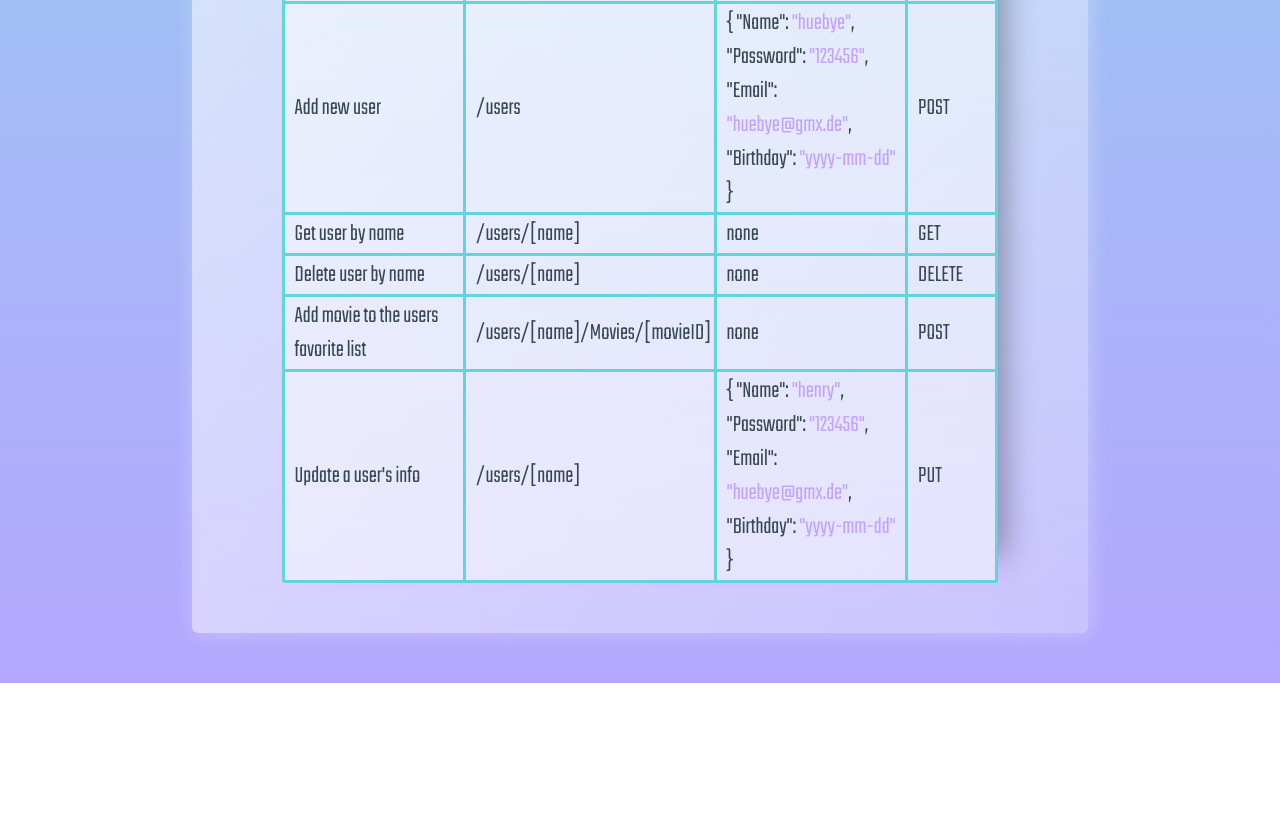
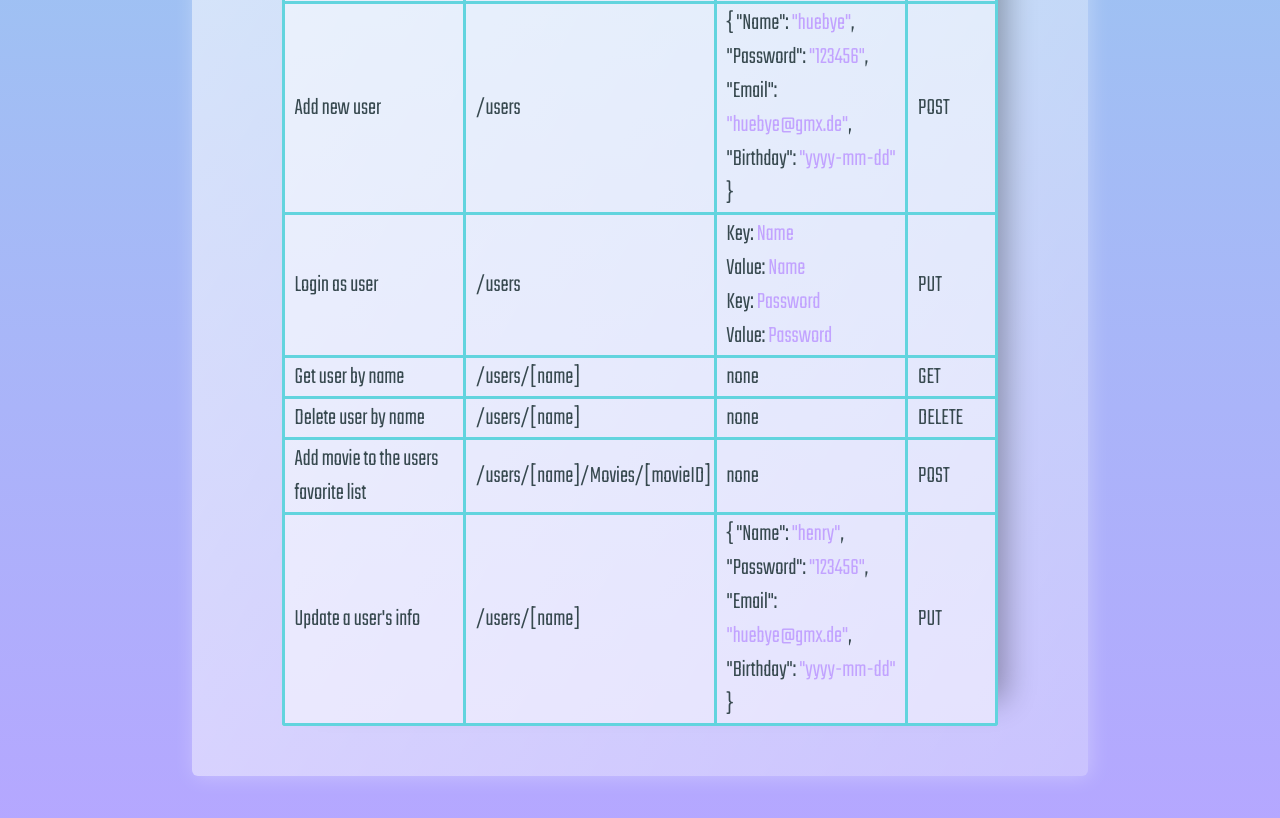
Before and after one commit to huebye/GamingMovies, a website: page public/documentation.html in a window 1280 px wide. Shown: the part 946-1764 px from the top of the page. Before the commit the page ends 1629 px from the top, so only its background shows below. Drawn offline with Linux system fonts and the light colour scheme.

Commit message:
Update documentation.html

```diff
--- a/public/documentation.html
+++ b/public/documentation.html
@@ -95,6 +95,16 @@
                 <td>POST</td>
               </tr>
               <tr>
+                <td>Login as user</td>
+                <td>/users</td>
+                <td>Key: <span>Name</span><br>
+                    Value: <span>Name</span><br>
+                    Key: <span>Password</span><br>
+                    Value: <span>Password</span>
+                </td>
+                <td>PUT</td>
+              </tr>
+              <tr>
                 <td>Get user by name</td>
                 <td>/users/[name]</td>
                 <td>none</td>
```
